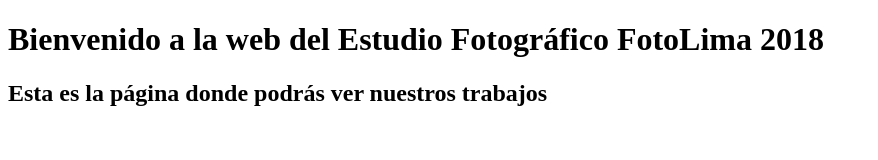
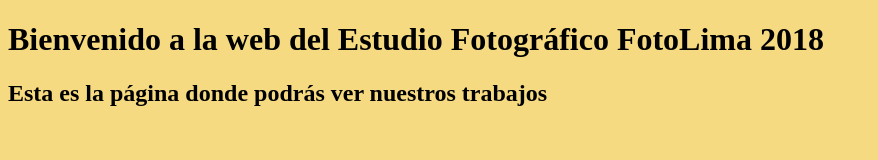
Before and after one commit to javicho1610/pagina-web, a plain HTML site: page index.html in a window 1280 px wide. Shown: the whole page, without its empty margins (0-878 px from the left). Drawn offline with Linux system fonts and the light colour scheme.

Commit message:
Error
Me equivoqué y ya lo arreglé

```diff
--- a/index.html
+++ b/index.html
@@ -3,6 +3,7 @@
   <head>
     <meta charset="utf-8">
     <title>Estudio Fotográfico FotoLima 2018</title>
+    <link rel="stylesheet" href="style.css">
   </head>
   <body>
     <h1>Bienvenido a la web del Estudio Fotográfico FotoLima 2018</h1>
--- a/style.css
+++ b/style.css
@@ -1,4 +1,3 @@
 body {
-  background-color: #fff;
-  color: #999;
+  background-color: #F5DA81;
 }
```
